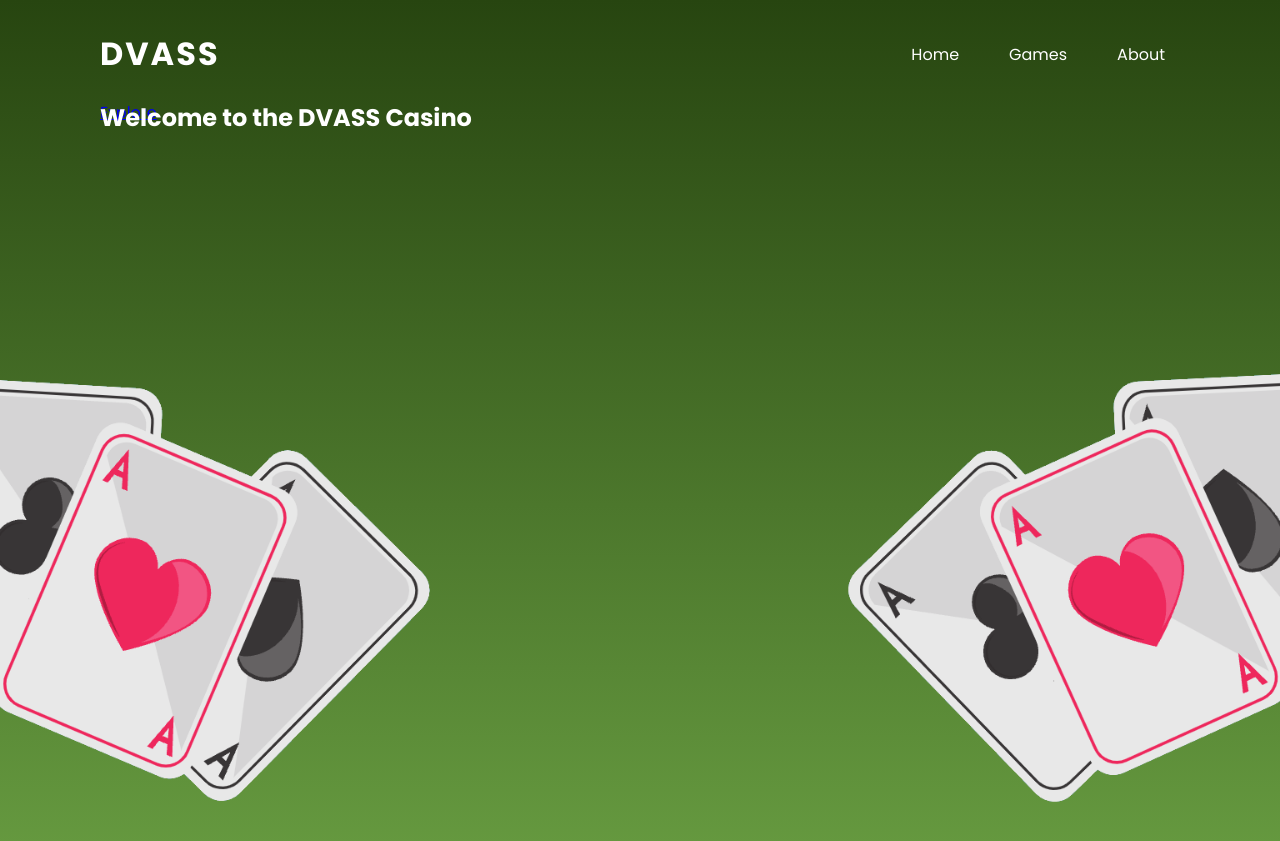
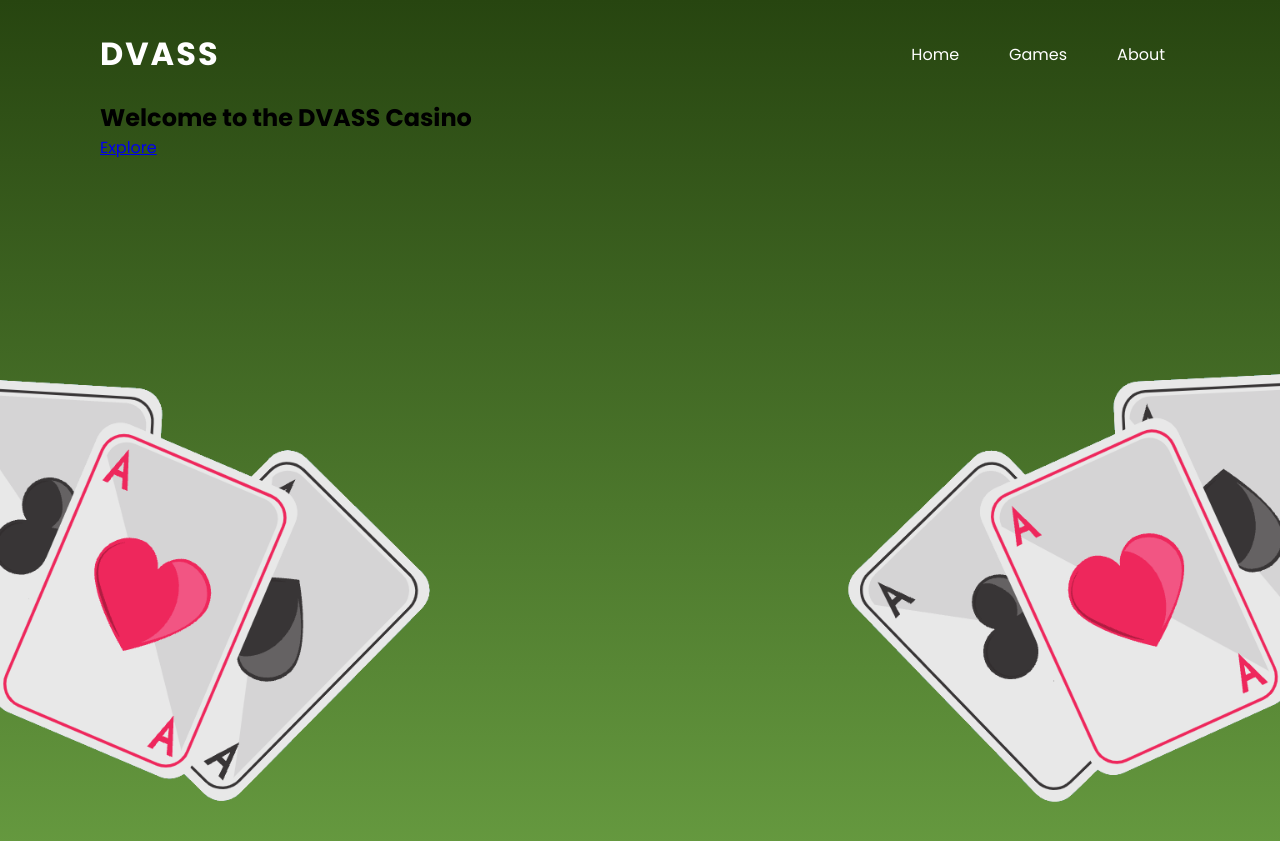
Before and after one commit to SRIHITAKOTT1213/DVASS, a Jekyll site: the page built from index.html, in a window 1280 px wide. Shown: the top 841 px of the page. Built offline with Jekyll 4.4.1, drawn with Linux system fonts in a browser that asks for light colours; the list of posts is cut into pages by our own code.

Commit message:
bruh work

```diff
--- a/index.html
+++ b/index.html
@@ -18,7 +18,7 @@ image:
         </ul>
     </header>
     <section>
-        <h2 id="text">Welcome to the DVASS Casino</h2>
+        <h2 class="text">Welcome to the DVASS Casino</h2>
         <a href="#" class="btn">Explore</a>
         <img src = "images/cardbackdrop.png" id="cards">
     </section>
```
